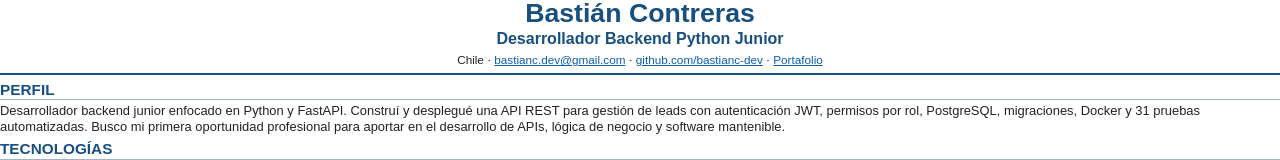
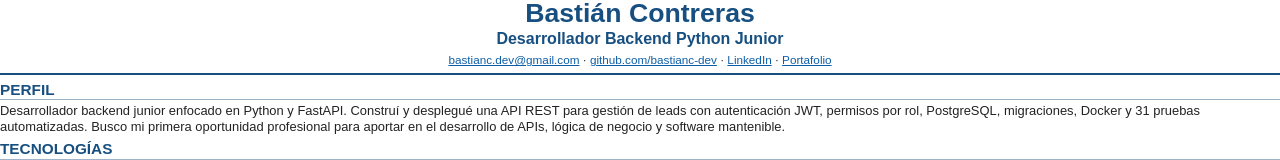
Before and after one commit to bastianc-dev/bastianc-dev.github.io, a plain HTML site: page assets/cv/cv-source.html in a window 1280 px wide. Shown: the top 160 px of the page. Drawn offline with Linux system fonts and the light colour scheme.

Commit message:
CV Update

```diff
--- a/assets/cv/cv-source.html
+++ b/assets/cv/cv-source.html
@@ -133,9 +133,9 @@
     <h1>Bastián Contreras</h1>
     <p class="role">Desarrollador Backend Python Junior</p>
     <p class="contact">
-        Chile ·
         <a href="mailto:bastianc.dev@gmail.com">bastianc.dev@gmail.com</a> ·
         <a href="https://github.com/bastianc-dev">github.com/bastianc-dev</a> ·
+        <a href="https://www.linkedin.com/in/basti%C3%A1n-c/">LinkedIn</a> ·
         <a href="https://bastianc-dev.github.io/">Portafolio</a>
     </p>
 
```
Also changed, not shown: 1 other file.
